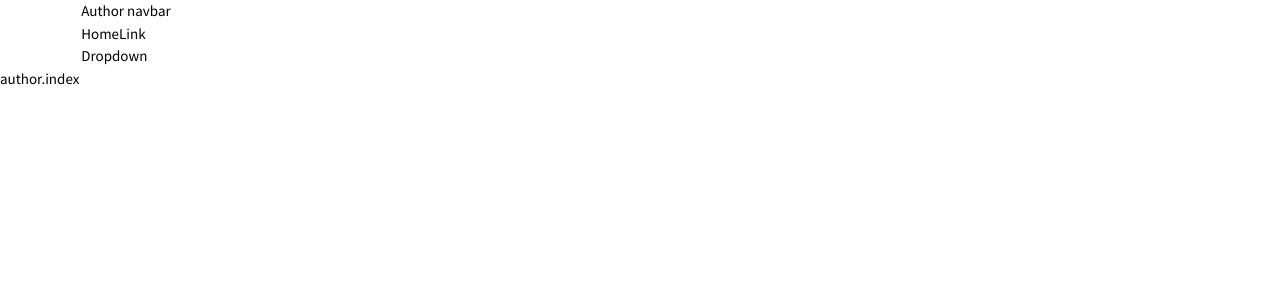
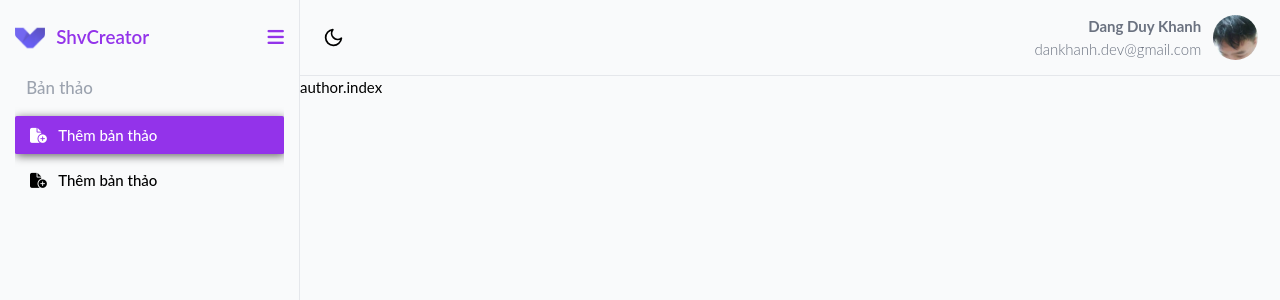
Before and after one commit to KhanhAsoits/shv_client, a React (Create React App) app: page /author in a window 1280 px wide. Shown: the top 300 px of the page. Built offline with nearby package versions, Linux system fonts and the light colour scheme.

Commit message:
push author layout

```diff
--- a/src/index.css
+++ b/src/index.css
@@ -1,3 +1,38 @@
 @tailwind base;
 @tailwind components;
 @tailwind utilities;
+@import url('https://fonts.googleapis.com/css2?family=Lato:wght@300;400&display=swap');
+
+*:not(.fa-solid,.fa-regular,.fa-thin) {
+    font-family: 'Lato', sans-serif !important;
+}
+
+.open-author-nav {
+    width: 20rem;
+    animation: openAuthorNavbar;
+    transition: .1s;
+}
+
+.close-author-nav {
+    width: 0 !important;
+    transition: 0.2s;
+    animation: closeAuthorNavbar 400ms;
+    overflow: hidden;
+}
+
+.author-nav-item--shadow {
+    box-shadow: 1px 2px 10px rgba(0, 0, 0, 0.6);
+}
+
+.author-item-calc--height {
+    height: calc(100vh - 100px);
+}
+.author-item-container::-webkit-scrollbar{
+    width: 0;
+}
+.author-item-container::-webkit-scrollbar-thumb{
+    width: 4px;
+    border-radius: 16px;
+    background-color: rgba(0,0,0,0.2);
+    height: 6px;
+}
--- a/src/pages/layouts/author.navbar.js
+++ b/src/pages/layouts/author.navbar.js
@@ -1,25 +1,131 @@
-import {Container, Nav, Navbar, NavDropdown} from "react-bootstrap";
+import {Col, Container, Nav, Navbar, NavDropdown, Row} from "react-bootstrap";
+import avatar from '../../images/creator/img.png'
+import logo from '../../images/creator/create_logo.png'
 
-export const AuthorNavbar = (props)=>{
+import {useEffect, useState} from "react";
+import {Link, Outlet} from "react-router-dom";
+
+export const AuthorNavItem = ({content, icon, isActive, to, handleClick}) => {
     return (
-        <Navbar bg="light" expand="lg">
-            <Container>
-                <Navbar.Brand href="#home">Author navbar</Navbar.Brand>
-                <Navbar.Toggle aria-controls="basic-navbar-nav"/>
-                <Navbar.Collapse id="basic-navbar-nav">
-                    <Nav className="me-auto">
-                        <Nav.Link href="#home">Home</Nav.Link>
-                        <Nav.Link href="#link">Link</Nav.Link>
-                        <NavDropdown title="Dropdown" id="basic-nav-dropdown">
-                            <NavDropdown.Item href="#action/3.1">Action</NavDropdown.Item>
-                            <NavDropdown.Item href="#action/3.2">Another action</NavDropdown.Item>
-                            <NavDropdown.Item href="#action/3.3">Something</NavDropdown.Item>
-                            <NavDropdown.Divider/>
-                            <NavDropdown.Item href="#action/3.4">Separated link</NavDropdown.Item>
-                        </NavDropdown>
-                    </Nav>
-                </Navbar.Collapse>
-            </Container>
-        </Navbar>
+        <li onClick={handleClick}
+            className={`w-full  text-nowrap  ${isActive ? 'bg-purple-600 author-nav-item--shadow' : 'bg-transparent duration-150 ease-in hover:translate-x-2'} rounded-sm`}>
+            <Link to={to} className={'flex justify-start pl-4 space-x-3 py-2 items-center'}>
+                <i className={`${icon} ${isActive ? 'text-white':'text-black'}`}></i>
+                <strong className={` ${isActive ? 'text-white':'text-black'} font-medium`}>
+                    {content}
+                </strong>
+            </Link>
+        </li>
     )
 }
+export const AuthorNavbar = (props) => {
+    const listItem = [
+        {
+            id: 1,
+            handleClick: function () {
+                setActive(1)
+            },
+            icon: 'fa-solid fa-file-circle-plus',
+            content: 'Thêm bản thảo',
+            to: '',
+        },
+        {
+            id: 8,
+            handleClick: function () {
+                setActive(8)
+            },
+            icon: 'fa-solid fa-file-circle-plus',
+            content: 'Thêm bản thảo',
+            to: '',
+        },
+    ]
+    const [active, setActive] = useState(1)
+
+    const [darkMode, setDarkMode] = useState(false)
+    const [openNav, setOpenNav] = useState(true)
+    const handleToggleDarkMode = (e) => {
+        setDarkMode(c => !c)
+    }
+    useEffect(() => {
+    }, [active])
+    const handleToggleNavbar = (e) => setOpenNav(n => !n)
+    return (
+        <div className={'flex justify-center space-x-0 h-screen overflow-hidden'}>
+            <div className={`${openNav ? 'open-author-nav  px-3' : 'close-author-nav  px-0'} h-fit border-r`}>
+                <div className={'flex justify-between items-center my-4'}>
+                    <div className={'p-0 m-0 flex justify-between items-center space-x-3'}>
+                        <img className={'object-fill w-8'} src={logo}/>
+                        <h1 className={'text-purple-600 text-xl font-semibold'}>ShvCreator</h1>
+                    </div>
+                    <span className={'fa-solid fa-bars text-purple-600 text-xl hover:cursor-pointer'}
+                          onClick={handleToggleNavbar}></span>
+                </div>
+                <div className={'mt-3 mb-5 px-0 overflow-y-scroll  overflow-x-hidden author-item-container author-item-calc--height'}>
+                    <strong className={'font-medium text-gray-400 text-lg block mb-3 pl-3'}>Bản thảo</strong>
+                    <ul className={'list-unstyled space-y-2'}>
+                        {listItem.map((val, index) => {
+                            return <AuthorNavItem key={index} to={val.to} icon={val.icon} content={val.content}
+                                                  isActive={val.id === active}
+                                                  handleClick={val.handleClick}></AuthorNavItem>
+                        })}
+                    </ul>
+                </div>
+            </div>
+            <div className={'flex-fill h-100'}>
+                <div className={'flex flex-col justify-start'}>
+                    <div className={'flex justify-between items-center px-4 py-3 border-b'}>
+
+                        <div className={'m-0 p-0 space-x-2 flex justify-center items-center'}>
+                            {
+                                !openNav &&
+                                <span className={'fa-solid fa-bars text-purple-600 text-xl hover:cursor-pointer'}
+                                      onClick={handleToggleNavbar}></span>
+
+                            }
+                            {
+                                darkMode ?
+                                    <a onClick={handleToggleDarkMode} className={'hover:cursor-pointer'}>
+                                        <svg xmlns="http://www.w3.org/2000/svg" width="21px" height="21px"
+                                             viewBox="0 0 24 24"
+                                             fill="none" stroke="currentColor" strokeWidth="2" strokeLinecap="round"
+                                             strokeLinejoin="round" className="feather feather-sun">
+                                            <circle cx="12" cy="12" r="5"></circle>
+                                            <line x1="12" y1="1" x2="12" y2="3"></line>
+                                            <line x1="12" y1="21" x2="12" y2="23"></line>
+                                            <line x1="4.22" y1="4.22" x2="5.64" y2="5.64"></line>
+                                            <line x1="18.36" y1="18.36" x2="19.78" y2="19.78"></line>
+                                            <line x1="1" y1="12" x2="3" y2="12"></line>
+                                            <line x1="21" y1="12" x2="23" y2="12"></line>
+                                            <line x1="4.22" y1="19.78" x2="5.64" y2="18.36"></line>
+                                            <line x1="18.36" y1="5.64" x2="19.78" y2="4.22"></line>
+                                        </svg>
+                                    </a>
+
+                                    :
+                                    <a onClick={handleToggleDarkMode} className={'hover:cursor-pointer'}>
+                                        <svg xmlns="http://www.w3.org/2000/svg" width="21px" height="21px"
+                                             viewBox="0 0 24 24"
+                                             fill="white" stroke="currentColor" strokeWidth="2" strokeLinecap="round"
+                                             strokeLinejoin="round" className="feather feather-moon">
+                                            <path d="M21 12.79A9 9 0 1 1 11.21 3 7 7 0 0 0 21 12.79z"></path>
+                                        </svg>
+                                    </a>
+
+                            }
+                        </div>
+                        <div className={'flex justify-end items-center space-x-3'}>
+                            <div>
+                                <strong className={'block text-gray-500 text-md text-right my-0'}>Dang Duy
+                                    Khanh</strong>
+                                <strong className={'text-md font-light text-gray-500'}>dankhanh.dev@gmail.com</strong>
+                            </div>
+                            <img className={'object-fit rounded-full w-12'} src={avatar} alt={'avatar'}/>
+                        </div>
+                    </div>
+                    <Outlet/>
+                </div>
+
+            </div>
+        </div>
+    )
+}
--- a/src/pages/layouts/authors.layout.js
+++ b/src/pages/layouts/authors.layout.js
@@ -3,9 +3,8 @@ import {AuthorNavbar} from "./author.navbar";
 
 export const AuthorsLayout = (props) => {
     return (
-        <div>
+        <div className={'bg-gray-50'}>
             <AuthorNavbar/>
-            <Outlet/>
         </div>
     )
 }
```
Also changed, not shown: src/pages/auth/auth.login.js (+9 -12 lines), src/pages/auth/auth.register.js (+10 -10 lines), src/images/creator/img.png (added), src/pages/layouts/author.sidebar.js (added).
